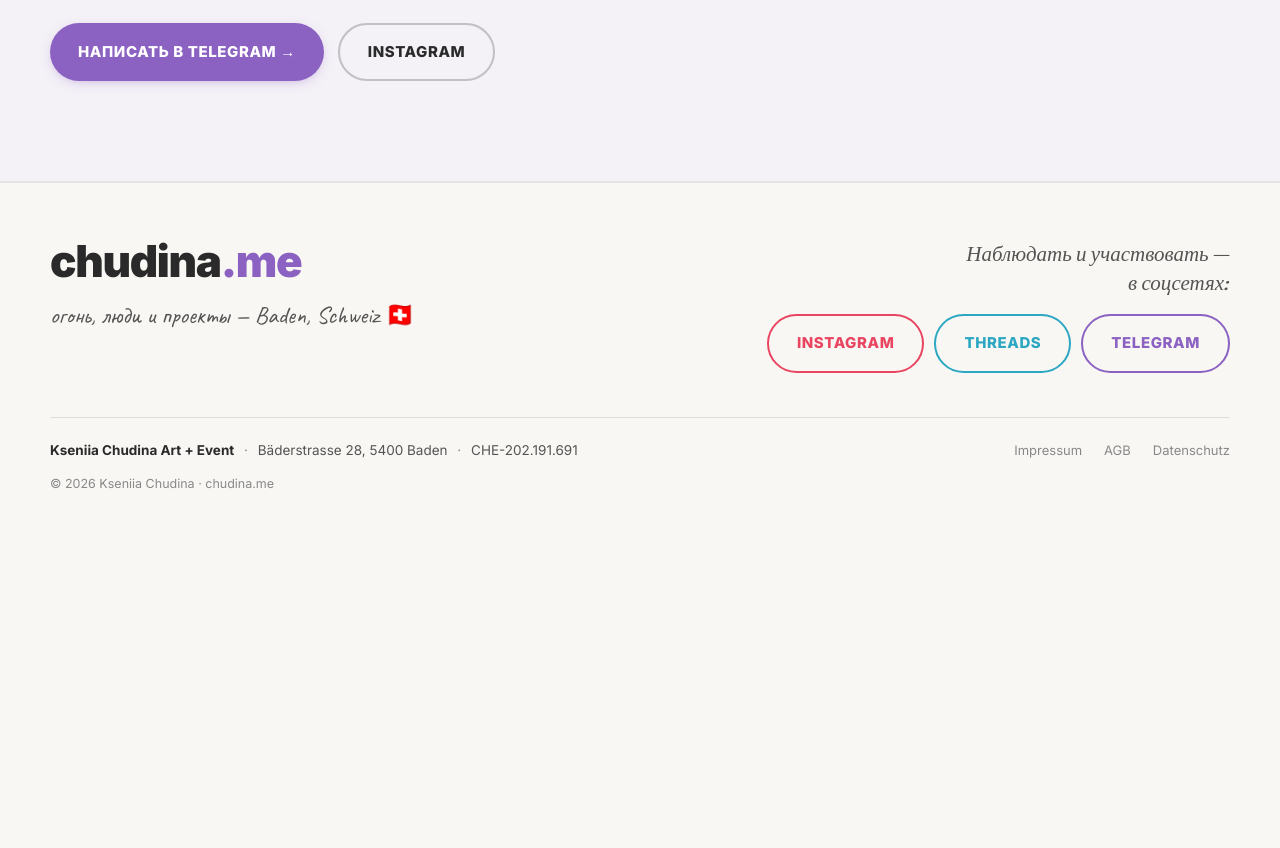
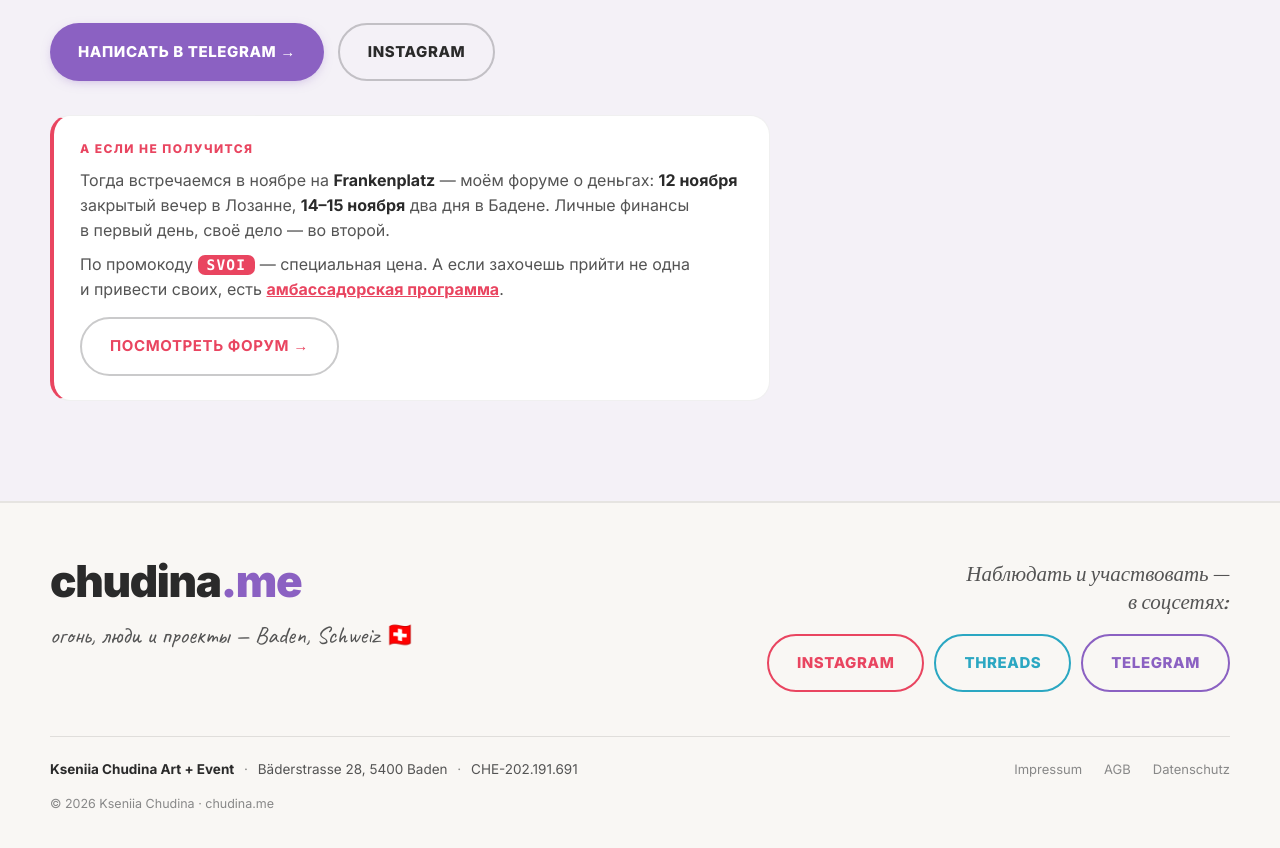
Before and after one commit to creox-ch/chudina, a plain HTML site: page trusiki-i-busiki.html in a window 1280 px wide. Shown: the part 4579-5427 px from the top of the page. Before the commit the page ends 5113 px from the top, so only its background shows below. Drawn offline with nearby package versions, Linux system fonts and the light colour scheme; a script that the page names is missing; a web font is replaced by a local one.

Commit message:
Промокод SVOI, амбассадорская программа и перелинковка событий
- kontakty: в карточку форума добавлены промокод SVOI на специальную цену
  и блок про амбассадорскую программу (20% с билета, раскладку выбирает
  амбассадор) со ссылкой на frankenplatz.ch/ambassador
- trusiki-i-busiki: блок «а если не получится» — приглашение на форум
  в ноябре с датами по городам, промокодом и ссылкой на амбассадорство

```diff
--- a/trusiki-i-busiki.html
+++ b/trusiki-i-busiki.html
@@ -870,6 +870,24 @@ body {
 @media(max-width:960px){.pduo{justify-self:start;margin-bottom:40px}.pduo .pf2{right:6px;width:62% !important}}
 @media(max-width:960px){.wrap-duo{grid-template-columns:1fr;gap:34px}.wrap-duo .pframe{justify-self:start;width:min(380px,100%) !important}.wrap-duo .pduo .pf2{width:62% !important}}
 
+.next-up{
+  margin:34px 0 0;padding:24px 26px;border-radius:20px;
+  background:#fff;border:1px solid var(--paper-edge);
+  border-left:4px solid var(--muladhara);max-width:720px;
+}
+.next-up .nu-lbl{
+  display:block;font-size:12px;font-weight:800;letter-spacing:.12em;text-transform:uppercase;
+  color:var(--muladhara);margin-bottom:10px;
+}
+.next-up p{margin:0;font-size:16px;line-height:1.55;color:var(--text-soft)}
+.next-up p strong{color:var(--text);font-weight:700}
+.next-up a{color:var(--muladhara);font-weight:700}
+.nu-code{
+  font-family:ui-monospace,SFMono-Regular,Menlo,monospace;font-weight:700;font-size:14.5px;
+  letter-spacing:.08em;background:var(--muladhara);color:#fff;
+  padding:2px 9px;border-radius:7px;white-space:nowrap;
+}
+
 /* врезка-карточка */
 .info-card{background:#fff;border:1px solid var(--paper-edge);border-radius:18px;padding:26px 30px;box-shadow:0 5px 16px -8px rgba(0,0,0,.1);max-width:720px;margin-top:22px;}
 .info-card h4{font-weight:800;font-size:18px;margin-bottom:8px;}
@@ -1016,6 +1034,16 @@ body {
       <a class="btn btn-solid" style="--accent:var(--ajna);" href="https://t.me/chudina_fire" target="_blank">Написать в&nbsp;Telegram →</a>
       <a class="btn btn-ghost" href="https://www.instagram.com/chudina_fire" target="_blank">Instagram</a>
     </div>
+
+    <div class="next-up">
+      <span class="nu-lbl">а если не получится</span>
+      <p>Тогда встречаемся в ноябре на <strong>Frankenplatz</strong> — моём форуме о деньгах: <strong>12 ноября</strong> закрытый вечер в Лозанне, <strong><span style="white-space:nowrap">14–15 ноября</span></strong> два дня в Бадене. Личные финансы в первый день, своё дело — во второй.</p>
+      <p style="margin-top:9px;">По промокоду <span class="nu-code">SVOI</span> — специальная цена. А если захочешь прийти не одна и привести своих, есть <a href="https://frankenplatz.ch/ambassador" target="_blank">амбассадорская программа</a>.</p>
+      <div style="margin-top:16px;display:flex;gap:12px;flex-wrap:wrap;">
+        <a class="btn btn-ghost" href="https://frankenplatz.ch" target="_blank">Посмотреть форум →</a>
+      </div>
+    </div>
+
   </div>
 </section>
 
```
Also changed, not shown: kontakty.html (+26 -0 lines).
